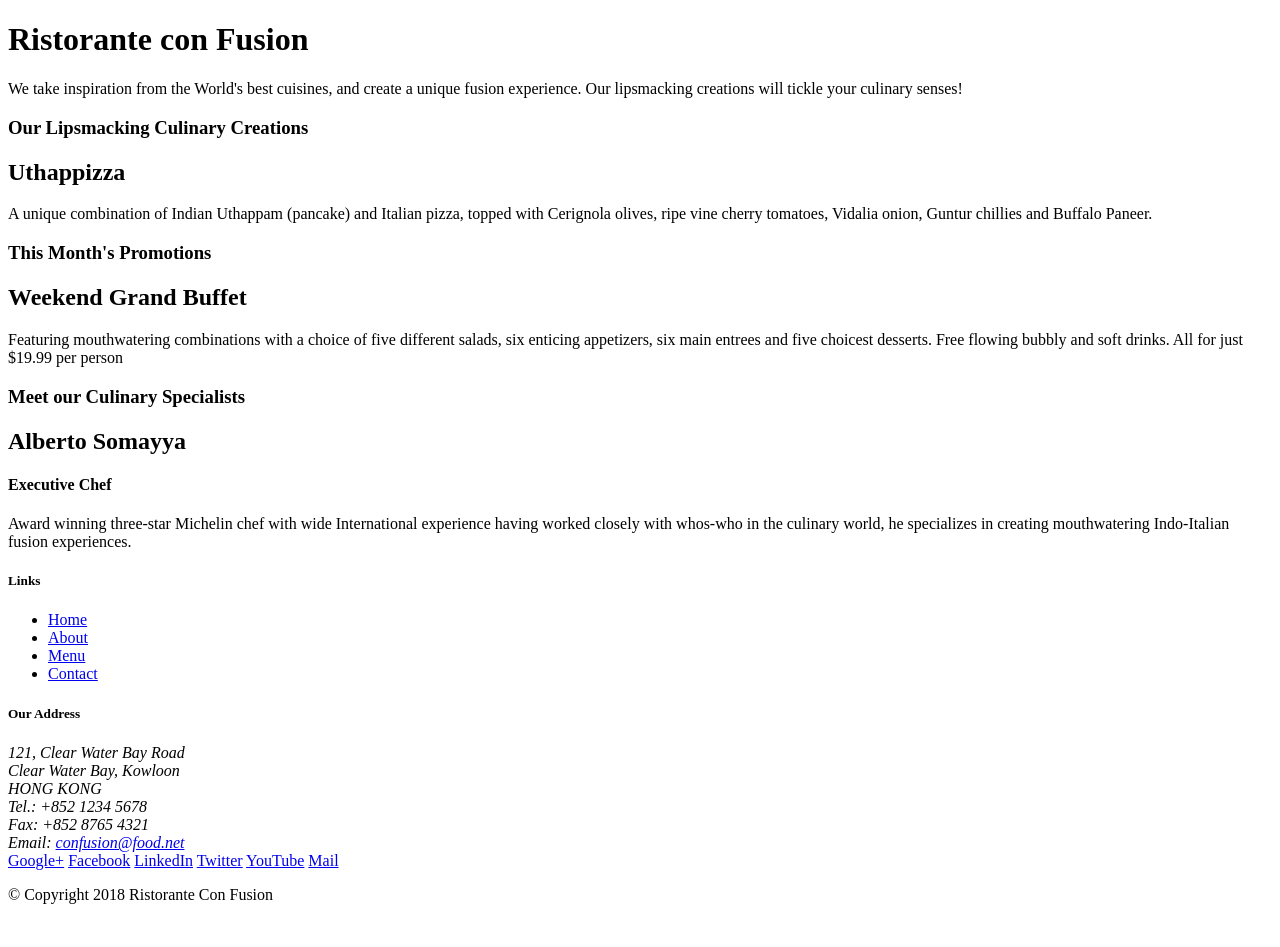
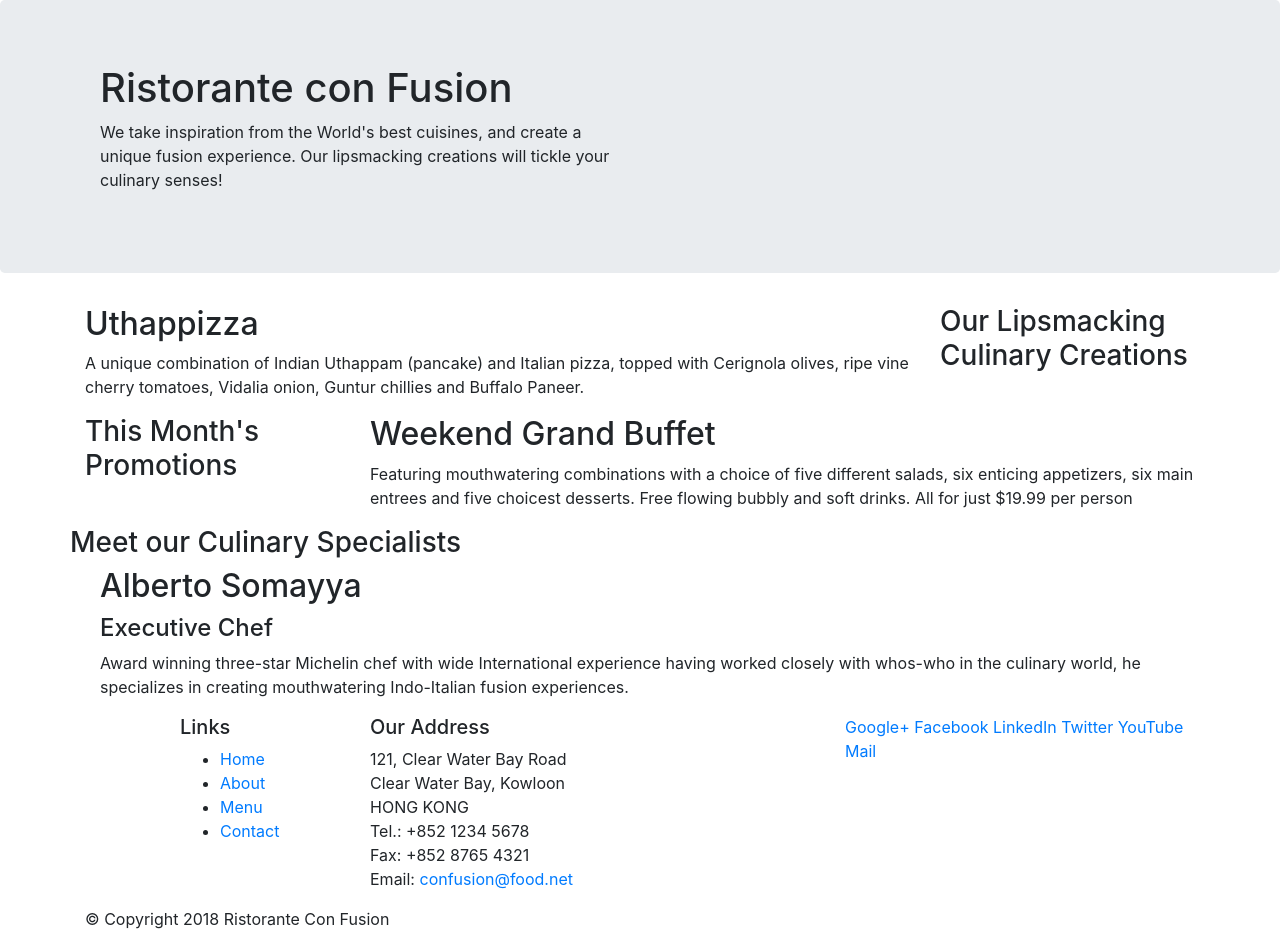
Before and after one commit to ritazhousmile/conFusion, a website: page index.html in a window 1280 px wide. Before the commit the page ends 920 px from the top, so only its background shows below. Drawn offline with nearby package versions, Linux system fonts and the light colour scheme.

Commit message:
Bootstrap Grid Part 1

```diff
--- a/index.html
+++ b/index.html
@@ -3,50 +3,54 @@
 
 <head>
     <title>Ristorante Con Fusion</title>
+   <meta charset="utf-8">
+   <meta name="viewport" content="width=device-width, initial-scale=1, shrink-to-fit=no">
+   <meta http-equiv="x-ua-compatible" content="ie=edge">
+   <link rel="stylesheet" href="node_modules/bootstrap/dist/css/bootstrap.min.css">
 </head>
 
 <body>
 
-    <header>
-        <div>
-            <div>
-                <div>
+    <header class="jumbotron">
+        <div class="container">
+            <div class="rows">
+                <div class="col-12 col-sm-6">
                     <h1>Ristorante con Fusion</h1>
                     <p>We take inspiration from the World's best cuisines, and create a unique fusion experience. Our lipsmacking creations will tickle your culinary senses!</p>
                 </div>
-                <div>
+                <div class="col-12 col-sm">
                 </div>
             </div>
         </div>
     </header>
 
-    <div>
-        <div>
-            <div>
+    <div class="container">
+        <div class="row">
+            <div class="col-12 col-sm-4 order-sm-last col-md-3">
                 <h3>Our Lipsmacking Culinary Creations</h3>
             </div>
-            <div>
+            <div class="col col-sm order-sm-first col-md">
                 <h2>Uthappizza</h2>
                 <p>A unique combination of Indian Uthappam (pancake) and Italian pizza, topped with Cerignola olives, ripe vine cherry tomatoes, Vidalia onion, Guntur chillies and Buffalo Paneer.</p>
             </div>
         </div>
 
 
-        <div>
-            <div>
+        <div class="row">
+            <div class="col-12 col-sm-4 col-md-3">
                 <h3>This Month's Promotions</h3>
             </div>
-            <div>
+            <div class="col col-sm col-md">
                 <h2>Weekend Grand Buffet</h2>
                 <p>Featuring mouthwatering combinations with a choice of five different salads, six enticing appetizers, six main entrees and five choicest desserts. Free flowing bubbly and soft drinks. All for just $19.99 per person </p>
             </div>
         </div>
 
-        <div>
-            <div>
+        <div class="row">
+            <divclass="col-12 col-sm-4 order-sm-last col-md-3" >
                 <h3>Meet our Culinary Specialists</h3>
             </div>
-            <div>
+            <div class="col col-sm order-sm-first  col-md">
                 <h2>Alberto Somayya</h2>
                 <h4>Executive Chef</h4>
                 <p>Award winning three-star Michelin chef with wide International experience having worked closely with whos-who in the culinary world, he specializes in creating mouthwatering Indo-Italian fusion experiences. </p>
@@ -55,9 +59,9 @@
     </div>
 
     <footer>
-        <div>
-            <div>
-                <div>
+        <div class="container">
+            <div class="row">
+                <div class="col-4 offset-1 col-sm-2">
                     <h5>Links</h5>
                     <ul>
                         <li><a href="#">Home</a></li>
@@ -66,7 +70,7 @@
                         <li><a href="#">Contact</a></li>
                     </ul>
                 </div>
-                <div>
+                <div class="col-7 col-sm-5">
                     <h5>Our Address</h5>
                     <address>
 		              121, Clear Water Bay Road<br>
@@ -75,9 +79,9 @@
 		              Tel.: +852 1234 5678<br>
 		              Fax: +852 8765 4321<br>
 		              Email: <a href="mailto:confusion@food.net">confusion@food.net</a>
-		           </address>
+		              </address>
                 </div>
-                <div>
+                <div class="col-12 col-sm-4" >
                     <div>
                         <a href="http://google.com/+">Google+</a>
                         <a href="http://www.facebook.com/profile.php?id=">Facebook</a>
@@ -88,13 +92,16 @@
                     </div>
                 </div>
            </div>
-           <div>
-                <div>
+           <div class="row">
+                <div class="col-auto">
                     <p>© Copyright 2018 Ristorante Con Fusion</p>
                 </div>
            </div>
         </div>
     </footer>
+      <script src="node_modules/jquery/dist/jquery.slim.min.js"></script>
+      <script src="node_modules/popper.js/dist/umd/popper.min.js"></script>
+      <script src="node_modules/bootstrap/dist/js/bootstrap.min.js"></script>
 
 </body>
 
```
